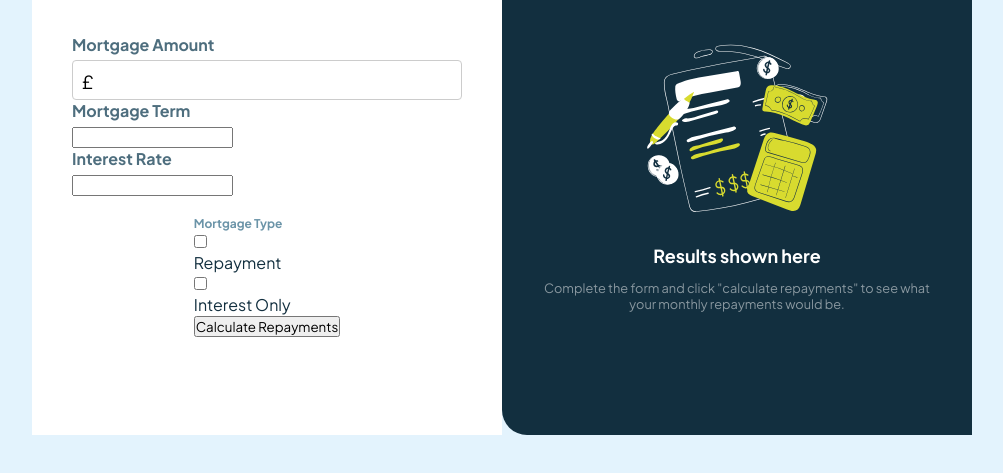
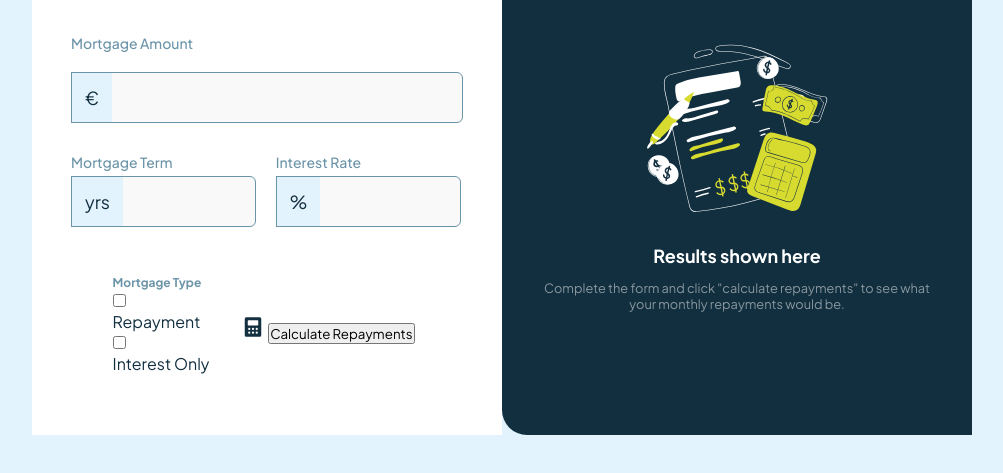
Before and after one commit to MatehsuCoutinho/MortgageCalculator, a plain HTML site: page index.html in a window 1280 px wide. Shown: the part 223-696 px from the top of the page, without its empty margins (208-1211 px from the left). Drawn offline with Linux system fonts and the light colour scheme.

Commit message:
mais html, mais css

```diff
--- a/index.html
+++ b/index.html
@@ -18,23 +18,43 @@
 
             <div class="inputs">
                 <h2>Mortgage Amount</h2>
-                <span class="input-addon">£</span>
+                <div class="input-with-icon">
+                    <span class="input-addon">€</span>
                     <input class="big-input" type="text" name="Mortgage Amount" id="Mortgage Amount">
+                </div>
 
+                <div class="secondary-inputs">
+                    <div class="input-group">
+                        <div class="input-pair">
                             <h2>Mortgage Term</h2>
-                <input class="small-input" type="text" name="Mortgage Amount" id="Mortgage Amount">
-
+                            <div class="input-with-icon">
+                                <span class="input-addon">yrs</span>
+                                <input class="small-input" type="text" name="Mortgage Term" id="Mortgage Term">
+                            </div>
+                        </div>
+                        <div class="input-pair">
                             <h2>Interest Rate</h2>
-                <input class="small-input" type="text" name="Mortgage Amount" id="Mortgage Amount">
+                            <div class="input-with-icon">
+                                <span class="input-addon">%</span>
+                                <input class="small-input" type="text" name="Interest Rate" id="Interest Rate">
+                            </div>
+                        </div>
+                    </div>
+                </div>
             </div>
 
             <div class="buttons">
+                <div class="relative-buttons">
                     <h2>Mortgage Type</h2>
                     <input type="checkbox" name="Repayment" id="Repayment">
                     <p>Repayment</p>
                     <input type="checkbox" name="Interest Only" id="Interest Only">
                     <p>Interest Only</p>
-                <button type="submit">Calculate Repayments</button>
+                </div>
+                <div class="calculate-button">
+                    <img src="/assets/icon-calculator.svg" alt="">
+                    <button class="submit-button" type="submit">Calculate Repayments</button>
+                </div>
             </div>
         </div>
         <div class="results">
--- a/style.css
+++ b/style.css
@@ -93,36 +93,83 @@ h2{
     font-weight: 500;
 }
 
-.inputs {
-    margin-bottom: 20px;
-    width: 100%;
-    max-width: 400px;
+.inputs{
+    position: relative;
 }
 
-.inputs h2 {
-    font-size: 16px;
-    font-weight: bold;
-    margin: 0 0 5px 0;
-    color: hsl(200, 24%, 40%);
+.inputs {
+    display: flex;
+    flex-direction: column;
+    gap: 20px;
+}
+
+.input-with-icon {
+    position: relative;
 }
 
 .input-addon {
     font-size: 18px;
-    color: #000;
+    color: hsl(202, 55%, 16%);
     position: absolute;
-    margin: 10px 0 0 10px;
+    background-color: hsl(202, 86%, 94%);
+    padding: 13px;
+    border-top: 1px solid hsl(200, 26%, 54%);
+    border-left: 1px solid hsl(200, 26%, 54%);
+    border-bottom: 1px solid hsl(200, 26%, 54%);
+}
+
+.big-input, .small-input {
+    padding: 12px 15px 16px 55px;
+    font-size: 16px;
+    border: 1px solid #e0e0e0;
+    border-radius: 6px;
+    background-color: #f9f9f9;
+    transition: all 0.2s;
+    border: 1px solid hsl(200, 26%, 54%);
 }
 
 .big-input {
-    width: 100%;
-    font-size: 16px;
-    border: 1px solid #ccc;
-    border-radius: 4px;
-    box-sizing: border-box;
-    height: 40px;
+    width: 20rem;
 }
 
-.big-input:focus {
-    outline: none;
-    border-color: #666;
+.small-input {
+    width: 7.05rem;
 }
+
+.secondary-inputs {
+    margin-top: 10px;
+}
+
+.input-group {
+    display: flex;
+    gap: 20px;
+}
+
+.input-pair {
+    display: flex;
+    flex-direction: column;
+    gap: 5px;
+}
+
+.input h2 {
+    margin-bottom: 5px;
+    font-size: 1rem;
+}
+
+.buttons{
+    display: flex;
+    margin: 1rem;
+}
+
+.relative-buttons{
+    margin: 2rem 2rem 2rem 0;
+}
+
+.calculate-button{
+    width: 180px;
+    height: 30px;
+}
+
+.calculate-button img{
+    margin-top: 4.5rem;
+}
```
Lines whose indentation alone changed are shown as unchanged.
